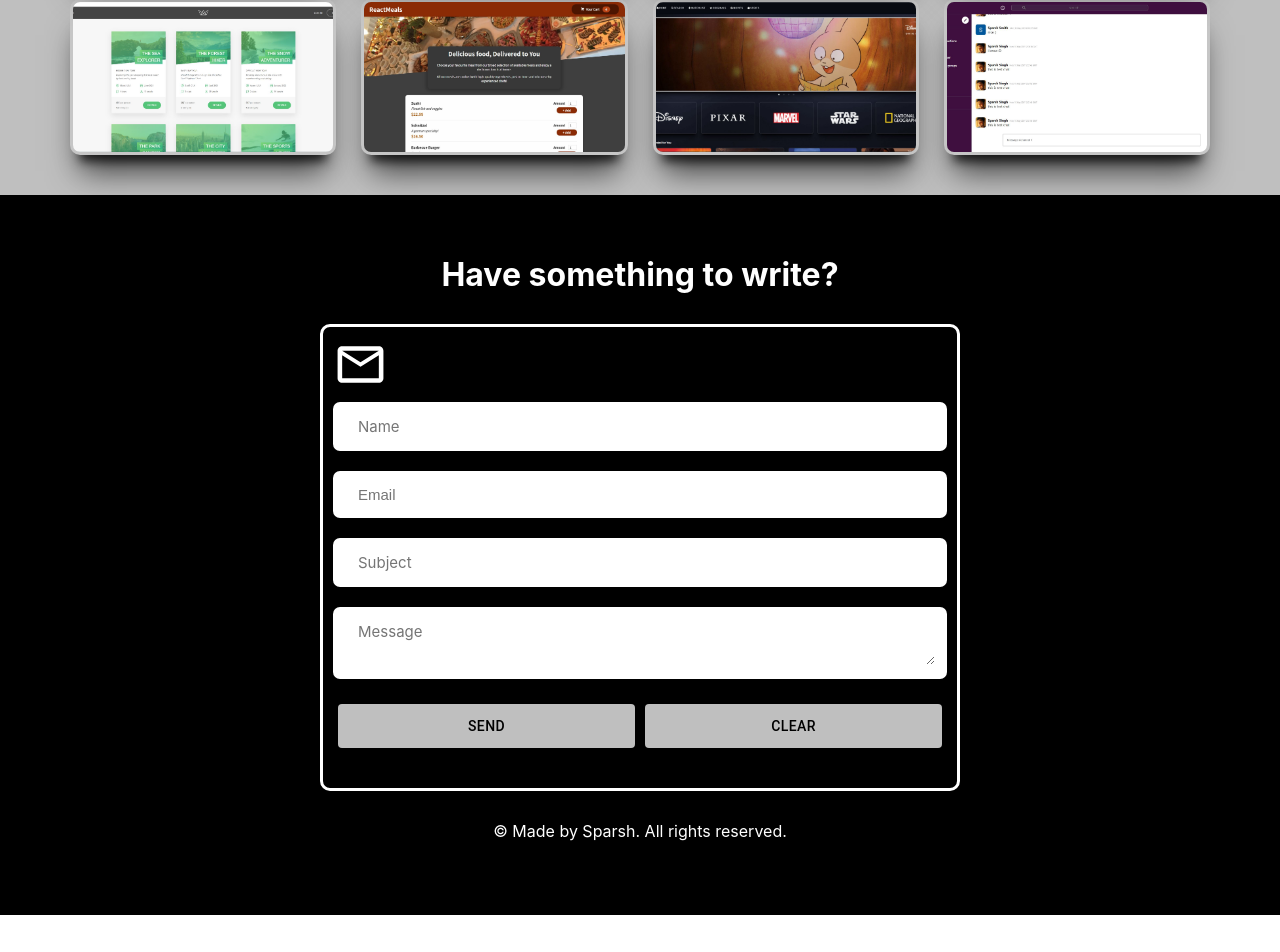
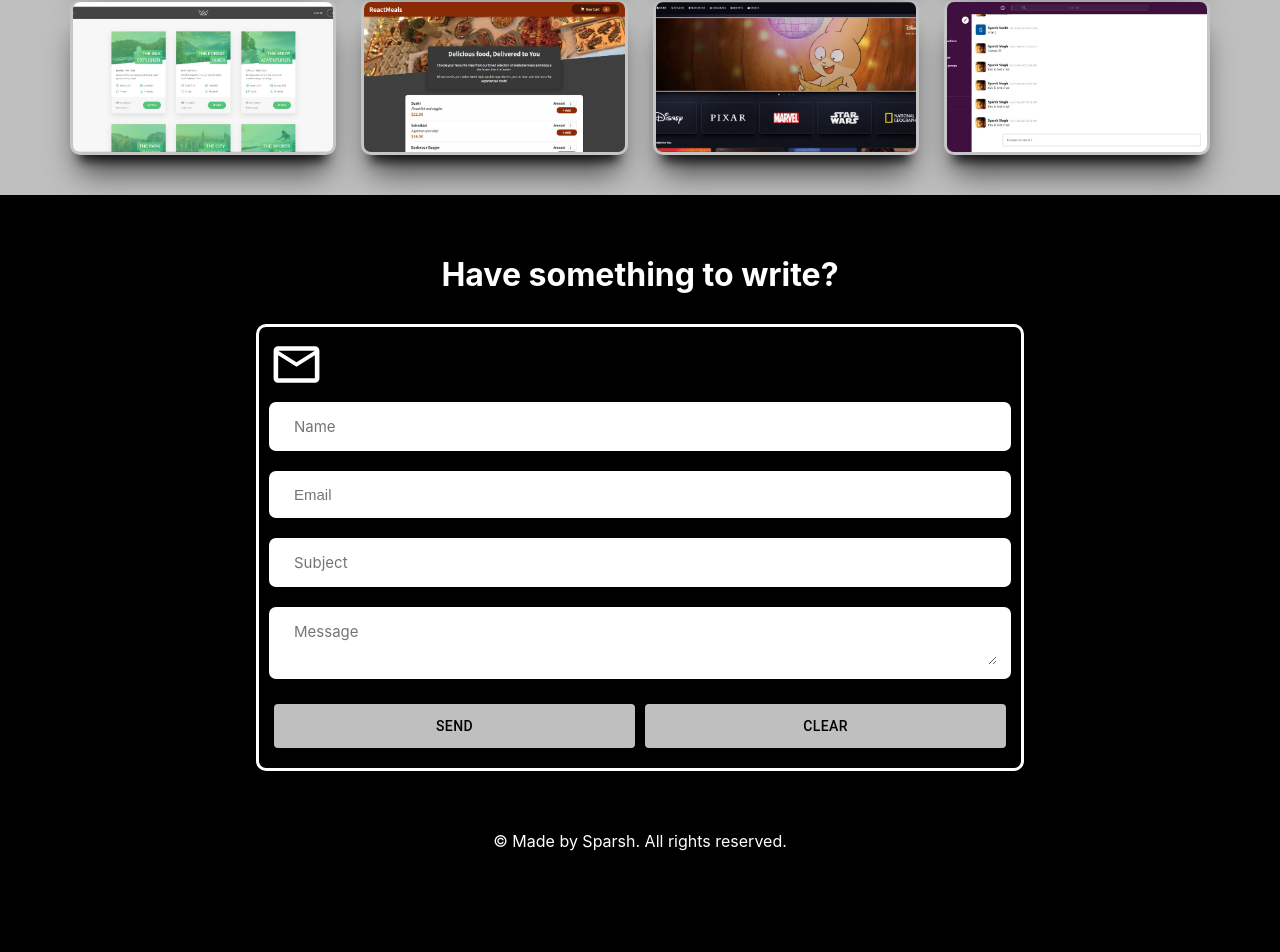
Before and after one commit to sparshsmith/react-portfolio, a React (Create React App) app: page / in a window 1280 px wide. Shown: the part 2539-3491 px from the top of the page. Before the commit the page ends 3454 px from the top, so only its background shows below. Built offline with nearby package versions, Linux system fonts and the light colour scheme.

Commit message:
fixed  responsive for mobile

```diff
--- a/src/components/Contact.js
+++ b/src/components/Contact.js
@@ -110,7 +110,7 @@ function Contact() {
                     </DialogContainer>
                 </DialogContent>
             </Dialog>
-            <span>© Made by Sparsh. All rights reserved.</span>
+            <Footer>© Made by Sparsh. All rights reserved.</Footer>
         </ContactContainer>
     )
 }
@@ -118,7 +118,7 @@ function Contact() {
 export default Contact
 
 const ContactContainer = styled.div`
-    min-height: 90vh;
+    min-height: 100vh;
     background-color: black;
     display: flex;
     align-items: center;
@@ -138,14 +138,19 @@ const ContactForm = styled.form`
     border-radius: 10px;
     display: flex;
     flex-direction: column;
-    width: 50%;
+    width: 60%;
     padding: 10px;
     margin-top:30px;
-    margin-bottom: 30px;
+    margin-bottom: 60px;
 
     .MuiSvgIcon-root{
         font-size: 55px;
     }
+
+    @media screen and (max-width: 620px){
+        width: 80%;
+       font-size: 10px;
+   }
 `
 
 const Input = styled.div`
@@ -186,7 +191,7 @@ const ButtonContainer = styled.div`
         width: 100%;
         padding: 10px;
         margin: 5px;
-        margin-bottom: 30px;
+        margin-bottom: 10px;
         color: black;
         background-color: #bfbfbf;
 
@@ -212,3 +217,6 @@ const DialogContainer = styled.div`
         letter-spacing: 1.1px;
     }
 `
+const Footer = styled.span`
+    bottom: 13px;
+`
--- a/src/components/Navbar.js
+++ b/src/components/Navbar.js
@@ -65,6 +65,11 @@ const NavbarContainer = styled.nav`
     justify-content: space-evenly;
     z-index: 1000;
 
+    @media screen and (max-width: 620px){
+
+       font-size: 13px;
+   }
+
 `;
 const NavbarLists = styled.ul`
     display: flex;
```
Also changed, not shown: firebase.json (added), 1 other file (tests, documents, lock files or other folders).
